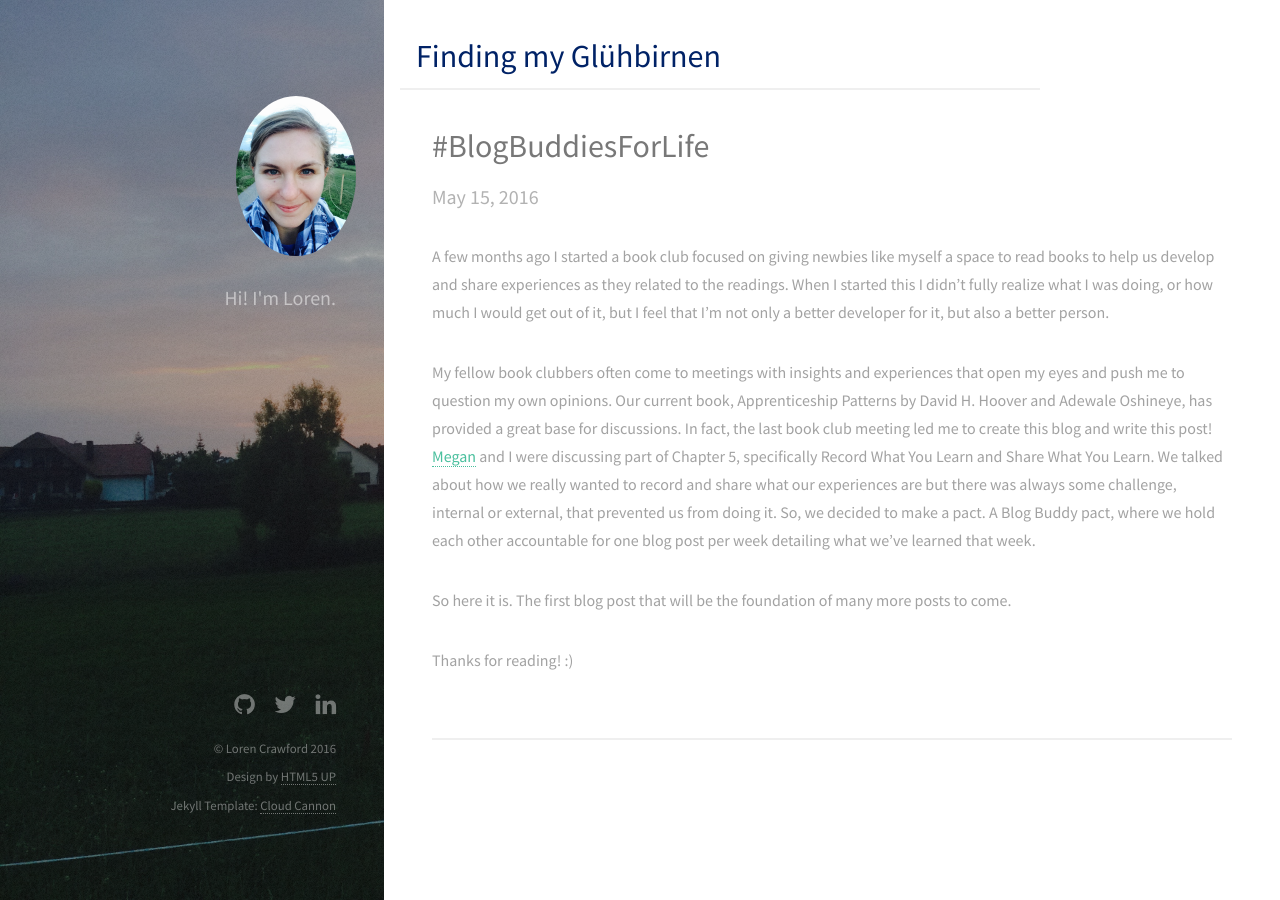
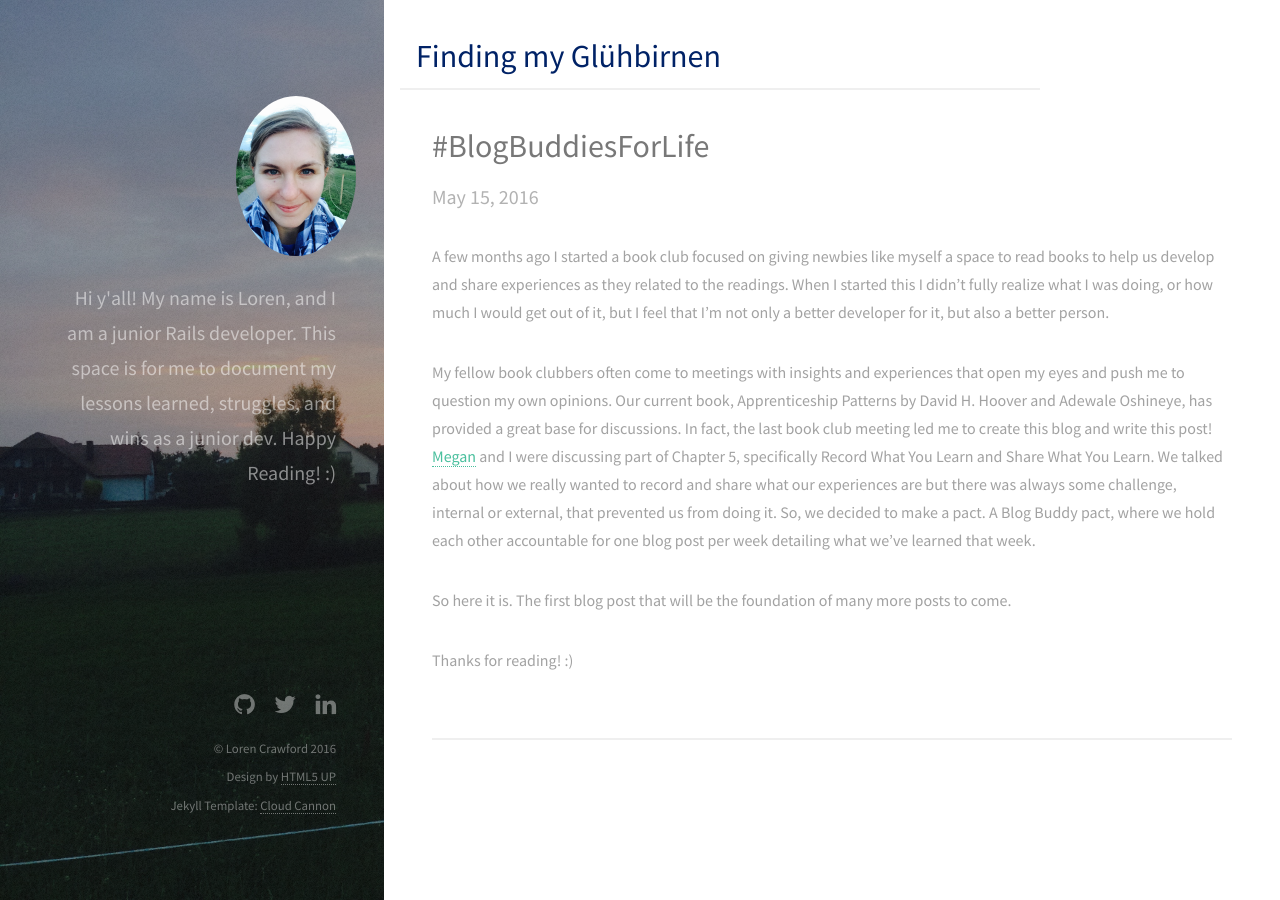
Before and after one commit to Locrawfish/Locrawfish.github.io, a Jekyll site: the page built from index.html, in a window 1280 px wide. Built offline with Jekyll 4.4.1, drawn with Linux system fonts in a browser that asks for light colours.

```diff
--- a/_layouts/default.html
+++ b/_layouts/default.html
@@ -22,7 +22,8 @@
 
       <header id="header">
           <a href="#" class="image avatar"><img src="/images/Loren.jpg" alt="" /></a>
-          <h1>Hi! I'm Loren.</h1>
+          <h1>Hi y'all! My name is Loren, and I am a junior Rails developer.
+              This space is for me to document my lessons learned, struggles, and wins as a junior dev. Happy Reading! :) </h1>
           <!-- <h1><strong>I am <a href="/">Strata</a></strong>, a super simple<br />
           responsive site template freebie<br />
           crafted by <a href="http://html5up.net">HTML5 UP</a>.</h1> -->
```
Also changed, not shown: README.md (added), README.txt (deleted).
